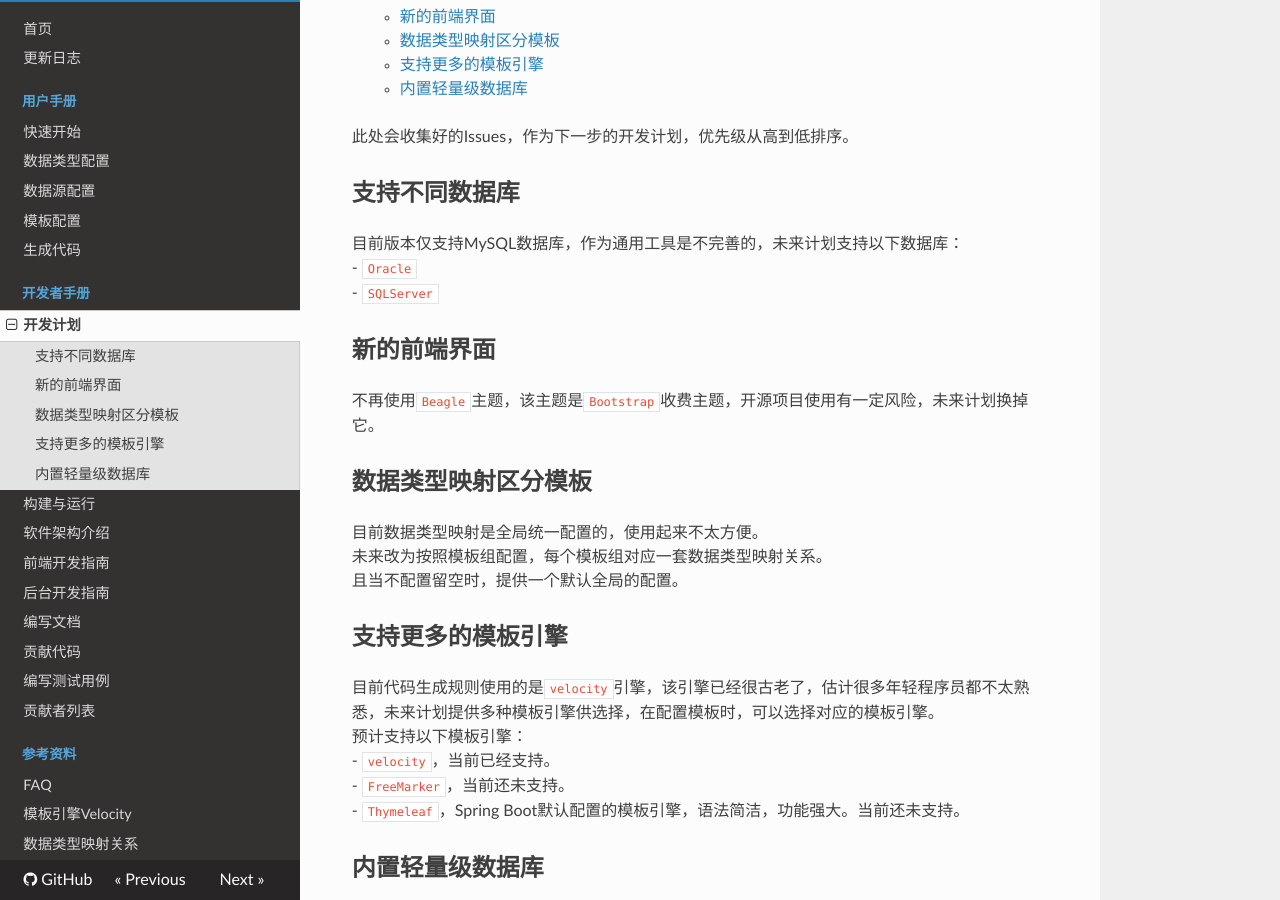
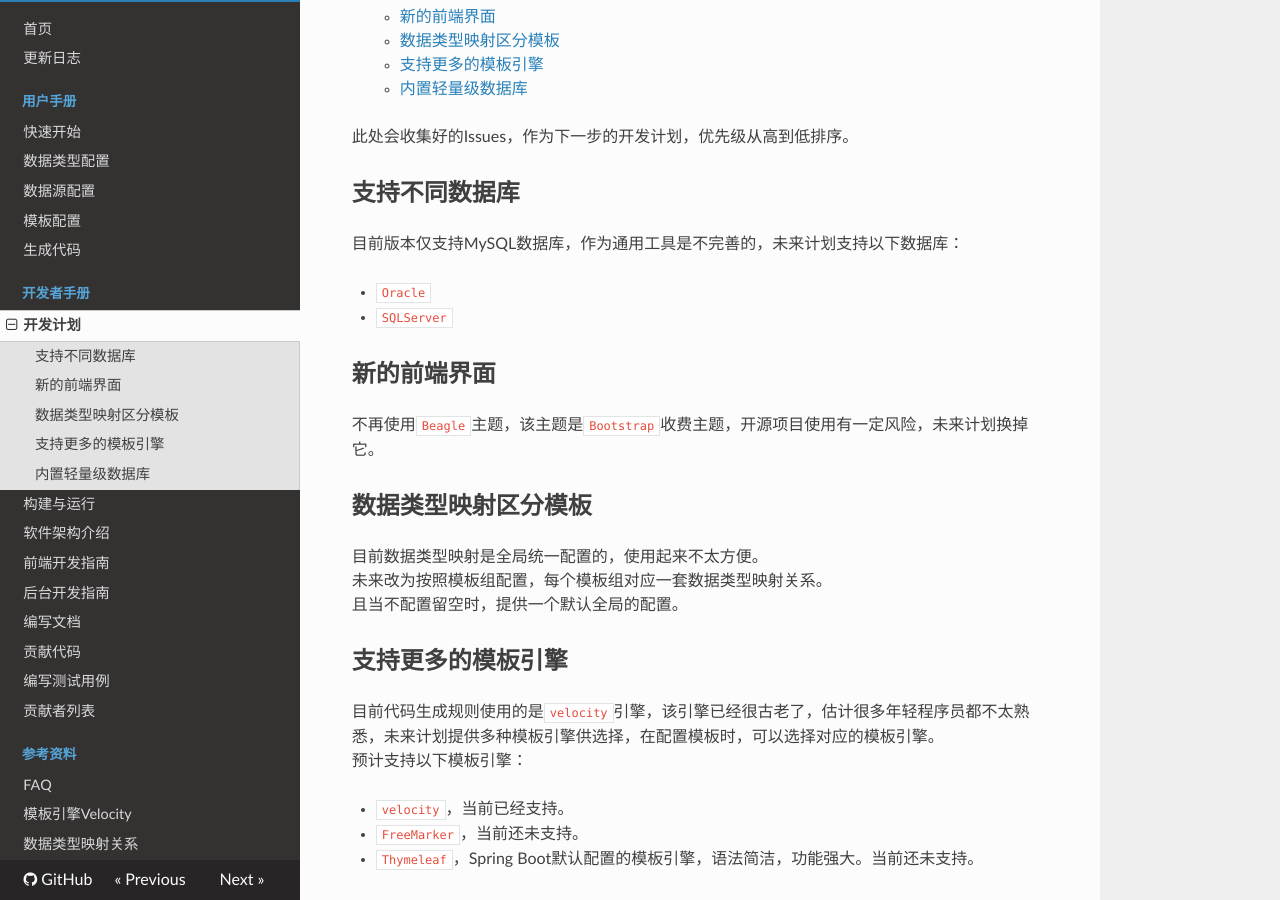
Before and after one commit to lxp135/alice-code-creator-docs, an MkDocs documentation site: the page built from docs/Developers/Plan.md, in a window 1280 px wide and 900 px high, scrolled down 248 px. Built offline with MkDocs 1.6.1, drawn with Linux system fonts in a browser that asks for light colours; nearby versions of some CDN libraries; old or Windows-style settings are respelled for this version of MkDocs.

Commit message:
开发计划DEBUG。

```diff
--- a/docs/Developers/Plan.md
+++ b/docs/Developers/Plan.md
@@ -7,8 +7,9 @@
 
 ## 支持不同数据库
 目前版本仅支持MySQL数据库，作为通用工具是不完善的，未来计划支持以下数据库：
-- `Oracle`
-- `SQLServer`
+
+* `Oracle`
+* `SQLServer`
 
 ## 新的前端界面
 不再使用`Beagle`主题，该主题是`Bootstrap`收费主题，开源项目使用有一定风险，未来计划换掉它。
@@ -21,9 +22,10 @@
 ## 支持更多的模板引擎
 目前代码生成规则使用的是`velocity`引擎，该引擎已经很古老了，估计很多年轻程序员都不太熟悉，未来计划提供多种模板引擎供选择，在配置模板时，可以选择对应的模板引擎。
 预计支持以下模板引擎：
-- `velocity`，当前已经支持。
-- `FreeMarker`，当前还未支持。
-- `Thymeleaf`，Spring Boot默认配置的模板引擎，语法简洁，功能强大。当前还未支持。
+
+* `velocity`，当前已经支持。
+* `FreeMarker`，当前还未支持。
+* `Thymeleaf`，Spring Boot默认配置的模板引擎，语法简洁，功能强大。当前还未支持。
 
 ## 内置轻量级数据库
 当前`Alice CodeCreator`本身的数据存储在`MySQL`数据库中，环境配置起来较为麻烦，未来计划提供一个嵌入式数据库的解决方案。
```
